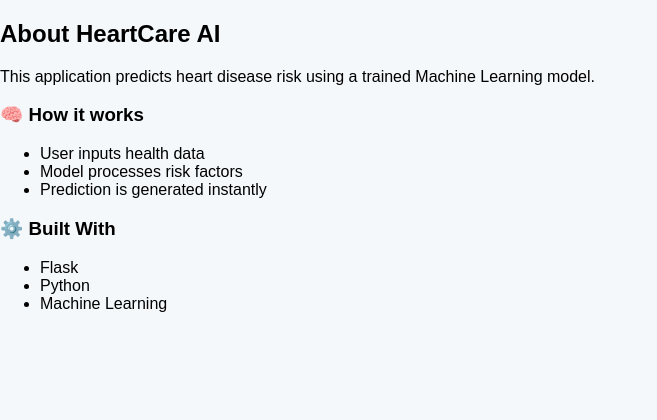
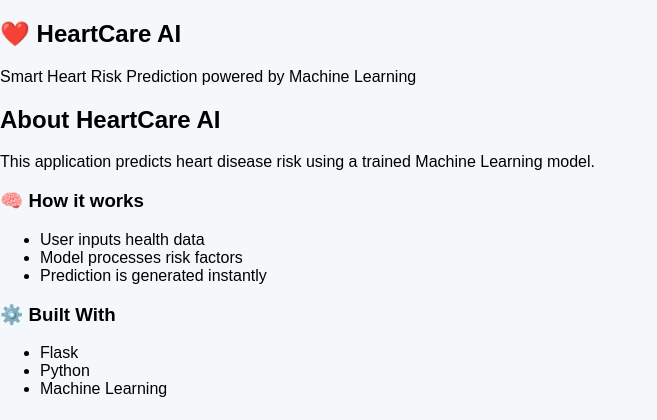
Before and after one commit to dfrancisdev/heart-disease-predictor, a Flask app: page /about in a window 1280 px wide. Shown: the part 86-506 px from the top of the page, without its empty margins (0-657 px from the left). Run offline with Flask 3, Linux system fonts and the light colour scheme; the visitor is signed in with stand-in values (Sample User, id 1); parts of the project's set-up code (start-up, migrations or seed data) failed here and were passed over.

Commit message:
Update about.html

```diff
--- a/templates/about.html
+++ b/templates/about.html
@@ -1,6 +1,11 @@
 {% extends "base.html" %}
 
 {% block content %}
+
+<section class="hero">
+  <h1>❤️ HeartCare AI</h1>
+  <p>Smart Heart Risk Prediction powered by Machine Learning</p>
+</section>
 
 <h2>About HeartCare AI</h2>
 
```
